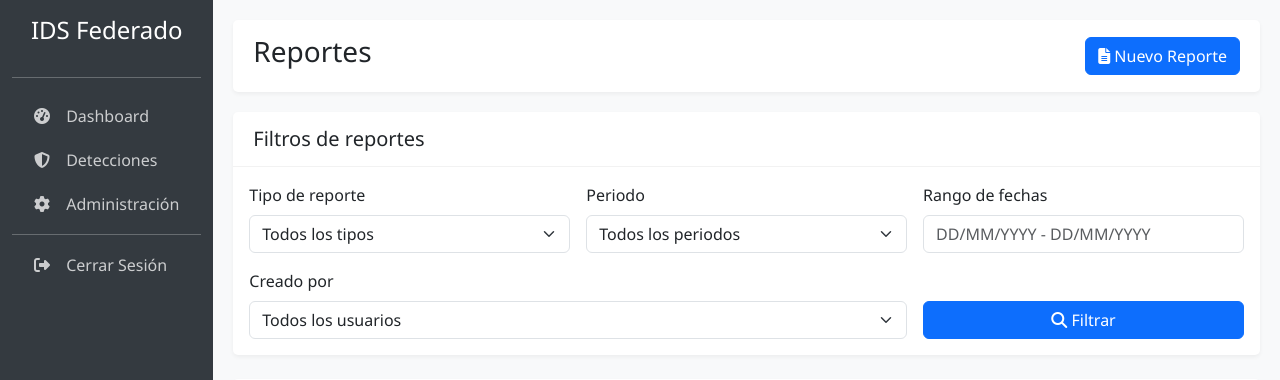
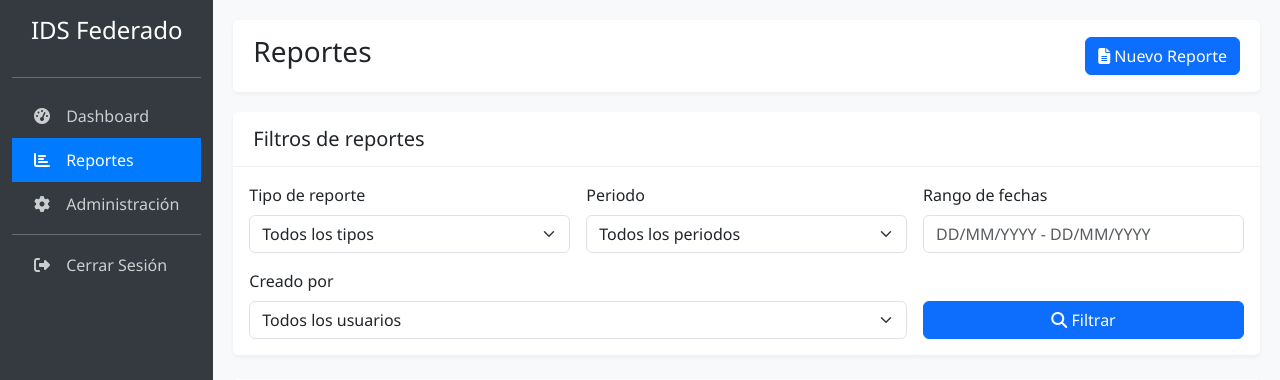
Before and after one commit to JohannTA/MiNuevoProyectoFL, a Flask app: page /reportes in a window 1280 px wide. Shown: the top 380 px of the page. Run offline with Flask 3, Linux system fonts and the light colour scheme; the visitor is signed in with stand-in values (Sample User, id 1); data that the repository does not hold is empty; some libraries are stand-ins or nearby versions.

Commit message:
PresentacionnEstable

```diff
--- a/templates/dashboard.html
+++ b/templates/dashboard.html
@@ -347,12 +347,6 @@
 <div class="row">
     <div class="col-12 mb-4">
         <div class="dashboard-card h-100">
-            <div class="card-header d-flex justify-content-between align-items-center">
-                <h6 class="m-0 font-weight-bold"><i class="fas fa-list me-2"></i>Detecciones Recientes</h6>
-                <button class="btn btn-sm btn-outline-light" onclick="updateRecentDetections()">
-                    <i class="fas fa-sync-alt"></i> Actualizar
-                </button>
-            </div>
             <div class="card-body">
                 <div class="table-responsive">
                     <table class="table table-hover" id="tabla-detecciones-recientes">
--- a/templates/maestra.html
+++ b/templates/maestra.html
@@ -123,8 +123,8 @@
                 <a href="{{ url_for('dashboard') }}" class="sidebar-link {% if request.path == '/' or request.path == '/dashboard' %}active{% endif %}">
                     <i class="fas fa-tachometer-alt"></i> Dashboard
                 </a>
-                <a href="{{ url_for('detecciones') }}" class="sidebar-link {% if request.path == '/detecciones' %}active{% endif %}">
-                    <i class="fas fa-shield-alt"></i> Detecciones
+                <a href="{{ url_for('reportes') }}" class="sidebar-link {% if request.path == '/reportes' %}active{% endif %}">
+                    <i class="fas fa-chart-bar"></i> Reportes
                 </a>
 
                 {% if session.role == 'admin' %}
```
Also changed, not shown: 2 other files.
